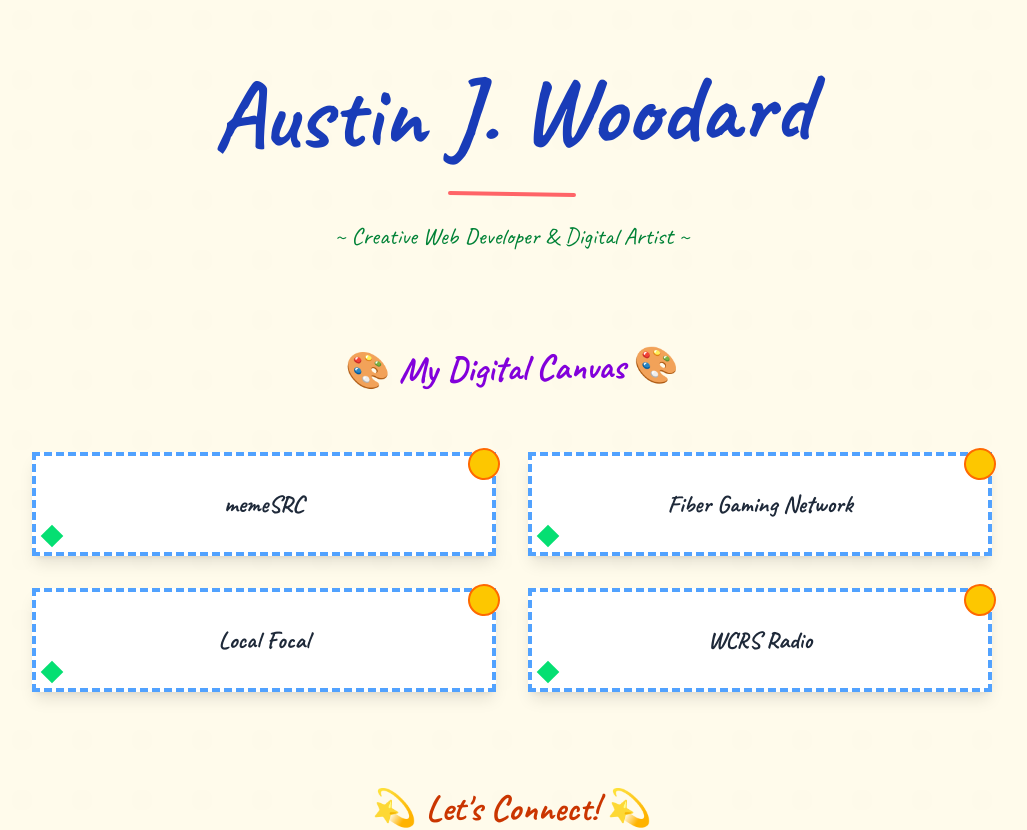
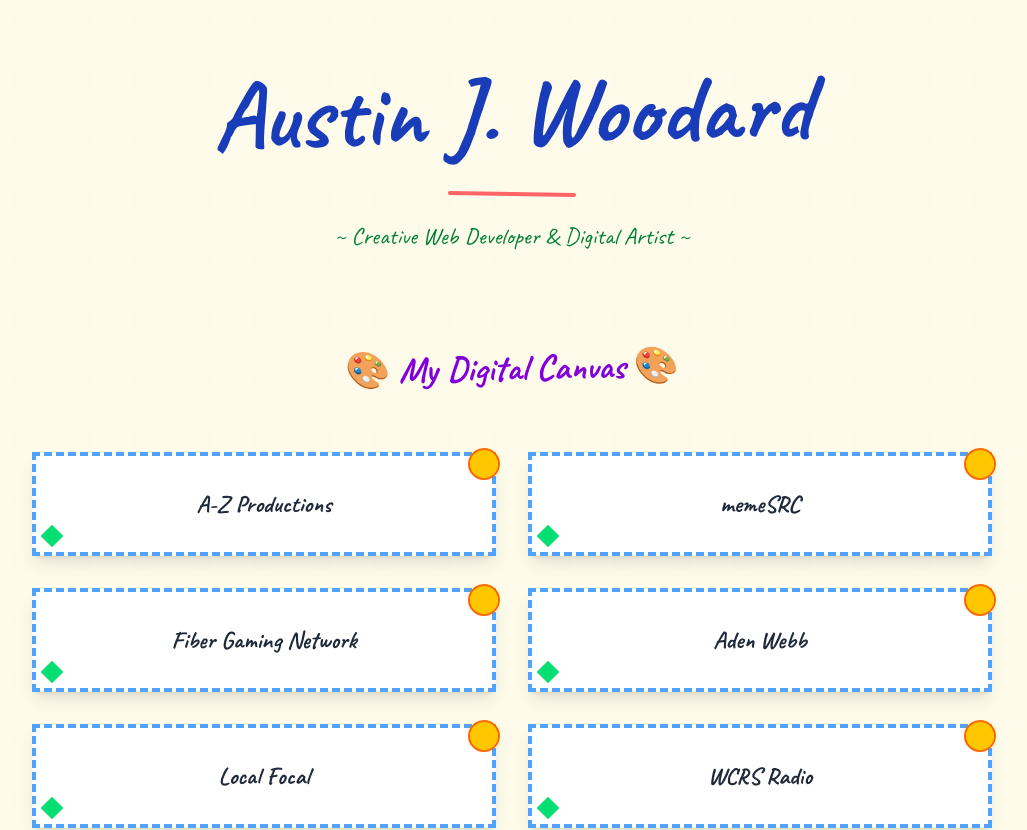
Before and after one commit to AustinWoodard/austinwoodard, a Next.js app: page / in a window 1280 px wide. Shown: the top 830 px of the page, without its empty margins (128-1155 px from the left). Built offline with nearby package versions, Linux system fonts and the light colour scheme.

Commit message:
Add new websites to array

```diff
--- a/src/app/page.tsx
+++ b/src/app/page.tsx
@@ -6,8 +6,10 @@
 const websiteData = {
   name: "Austin J. Woodard",
   websites: [
+    { name: "A-Z Productions", url: "https://azlightsandsound.com" },
     { name: "memeSRC", url: "https://memeSRC.com" },
     { name: "Fiber Gaming Network", url: "https://fibergamingnetwork.com" },
+    { name: "Aden Webb", url: "https://adenwebb.com" },
     { name: "Local Focal", url: "https://local-focal.com" },
     { name: "WCRS Radio", url: "http://wlmawcrsradio.com" }
   ],
```
